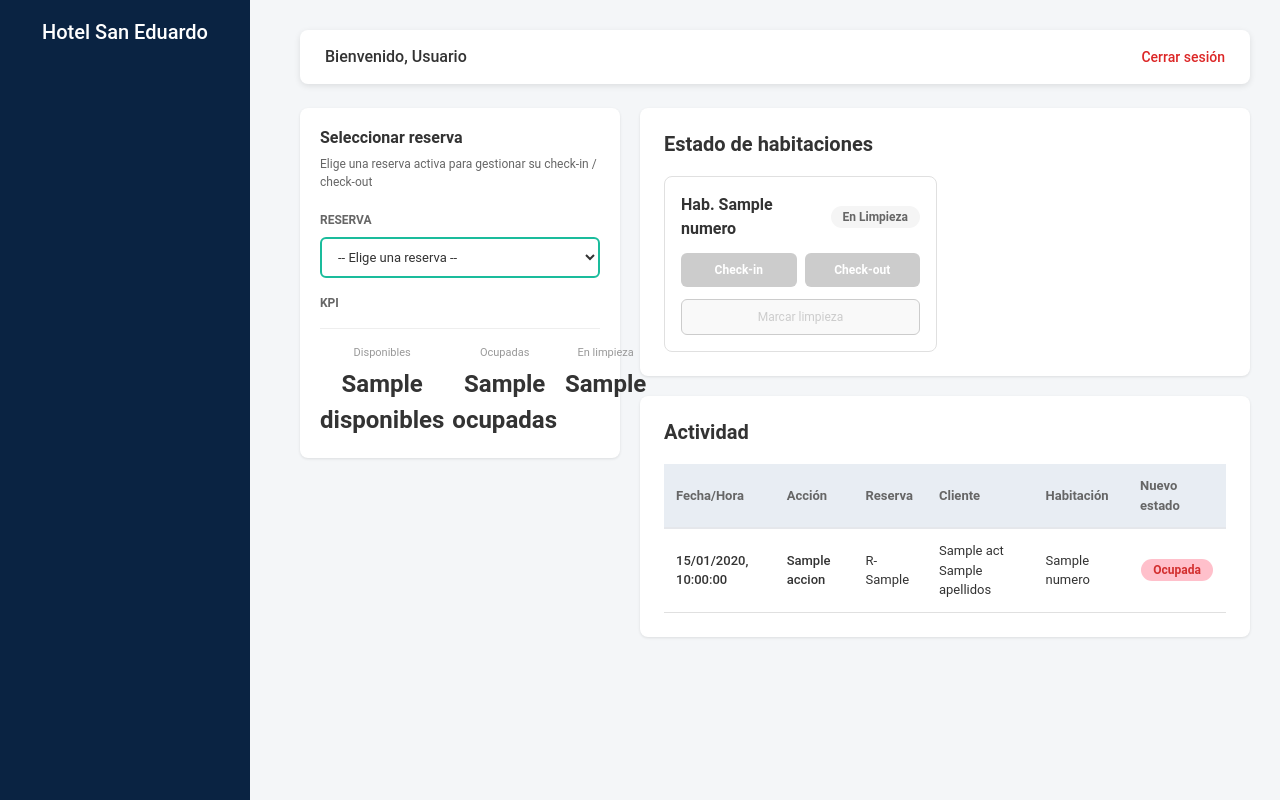
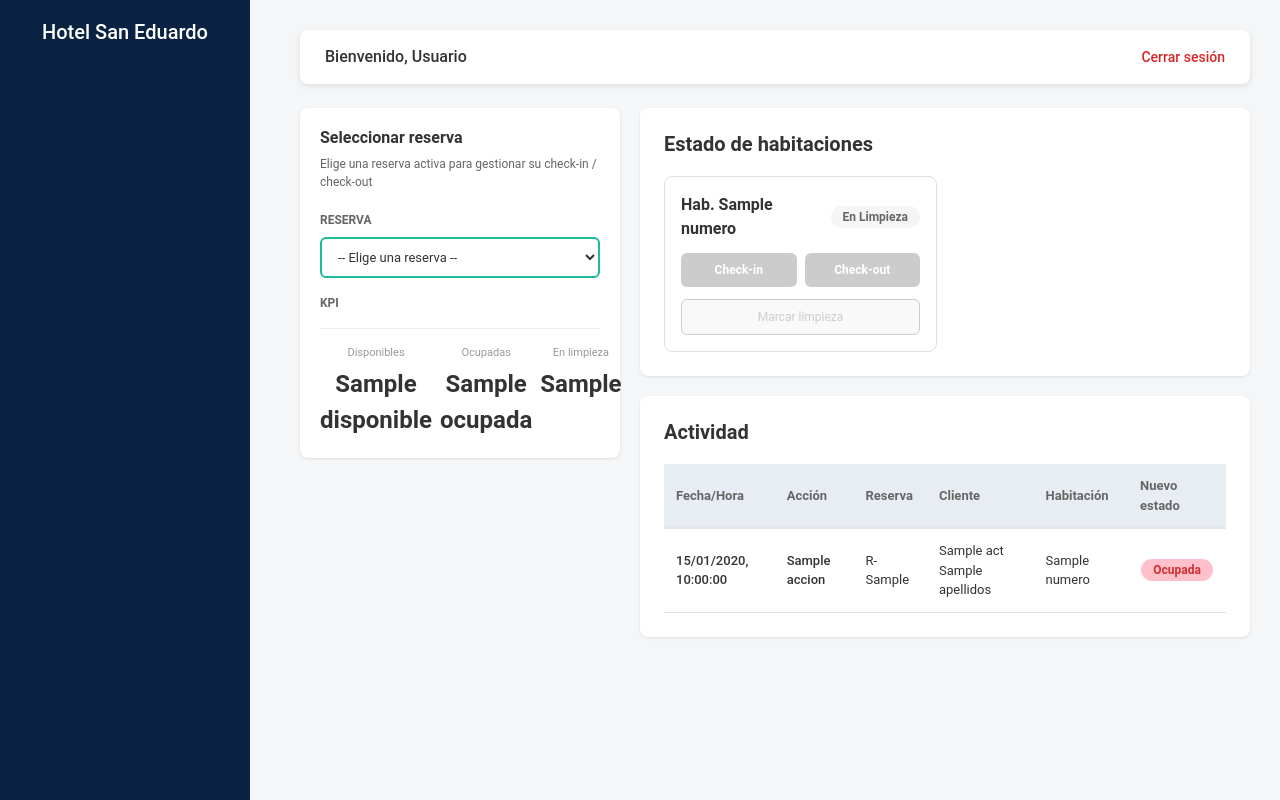
Before and after one commit to Jamir17/CALIDAD---SISTEMA-RESERVAS-HOTEL-SAN-EDUARDO, a Flask app: template templates/panel_checkinout.html in a window 1280 px wide. Run offline with Flask 3, Linux system fonts and the light colour scheme; the template is opened without the code that fills it: most values are stand-ins (such as "Sample title", 1, 10 or a date in 2020).

Commit message:
ReservaCheckIntout

```diff
--- a/controladores/controlador_checkinout.py
+++ b/controladores/controlador_checkinout.py
@@ -1,6 +1,7 @@
 from flask import Blueprint, render_template, session, request, jsonify, flash, redirect, url_for
 from bd import obtener_conexion
 from datetime import datetime
+import pymysql
 
 checkinout_bp = Blueprint("checkinout", __name__)
 
@@ -36,7 +37,7 @@ def panel_checkinout():
     con = None
     try:
         con = obtener_conexion()
-        with con.cursor() as cur:
+        with con.cursor(pymysql.cursors.DictCursor) as cur:
             # 1. Obtener reservas activas para el select
             cur.execute("""
                 SELECT r.id_reserva, c.nombres, c.apellidos, h.numero
@@ -55,7 +56,7 @@ def panel_checkinout():
             # 3. Obtener KPIs
             cur.execute("SELECT estado, COUNT(*) as total FROM habitaciones GROUP BY estado")
             kpis_raw = cur.fetchall()
-            kpis = {'Disponibles': 0, 'Ocupadas': 0, 'En limpieza': 0}
+            kpis = {'Disponible': 0, 'Ocupada': 0, 'En Limpieza': 0}
             for kpi in kpis_raw:
                 if kpi['estado'] in kpis:
                     kpis[kpi['estado']] = kpi['total']
--- a/templates/panel_checkinout.html
+++ b/templates/panel_checkinout.html
@@ -38,7 +38,7 @@
             <div class="section-title">Confirmación rápida</div>
             <div class="checkbox-group">
                 <input type="checkbox" id="confirm" checked>
-                <label for="confirm">Acepto términos de hospedaje (simulado)</label>
+                <label for="confirm">Acepto términos de hospedaje</label>
             </div>
         </div>
 
@@ -46,15 +46,15 @@
         <div class="kpi-container">
             <div class="kpi-item">
                 <div class="kpi-label">Disponibles</div>
-                <div class="kpi-value" id="kpiDisponibles">{{ kpis.Disponibles }}</div>
+                <div class="kpi-value" id="kpiDisponibles">{{ kpis.get('Disponible', 0) }}</div>
             </div>
             <div class="kpi-item">
                 <div class="kpi-label">Ocupadas</div>
-                <div class="kpi-value" id="kpiOcupadas">{{ kpis.Ocupadas }}</div>
+                <div class="kpi-value" id="kpiOcupadas">{{ kpis.get('Ocupada', 0) }}</div>
             </div>
             <div class="kpi-item">
                 <div class="kpi-label">En limpieza</div>
-                <div class="kpi-value" id="kpiLimpieza">{{ kpis['En limpieza'] }}</div>
+                <div class="kpi-value" id="kpiLimpieza">{{ kpis.get('En Limpieza', 0) }}</div>
             </div>
         </div>
     </aside>
```
